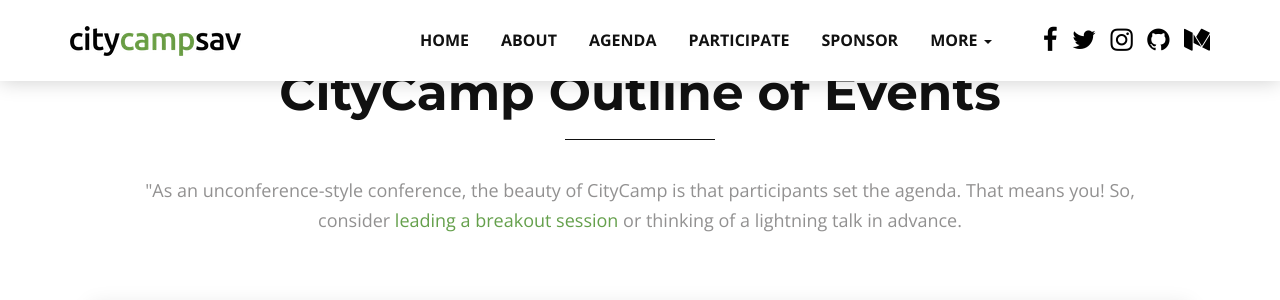
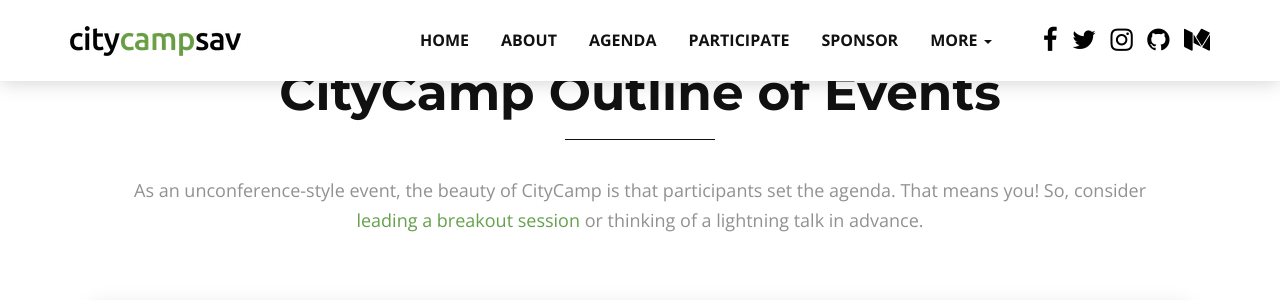
Before and after one commit to opensavannah/citycampsav.org, a Jekyll site: the page built from index.html, in a window 1280 px wide and 900 px high, scrolled down 3010 px, cut to the strip 0-341 px from the top of the window. Shown: the top 300 px of the strip. Built offline with Jekyll 4.4.1, drawn with Linux system fonts in a browser that asks for light colours.

Commit message:
Updated '_data/schedule.yml' via CloudCannon

```diff
--- a/_data/schedule.yml
+++ b/_data/schedule.yml
@@ -1,6 +1,6 @@
 sectionHeading: "CityCamp Outline of Events"
 desc: >
-   "As an unconference-style conference, the beauty of CityCamp is that participants set the agenda. That means you! So, consider <a href="submit-talk/">leading a breakout session</a> or thinking of a lightning talk in advance.
+   As an unconference-style event, the beauty of CityCamp is that participants set the agenda. That means you! So, consider <a href="submit-talk/">leading a breakout session</a> or thinking of a lightning talk in advance.
 scheduleFrameUrl: "https://sheetsu.com/a/t/b1d9a5088b61?embedded=true"
 btntext: "Download Schedula PDF"
 btntextUrl: "#"
```
